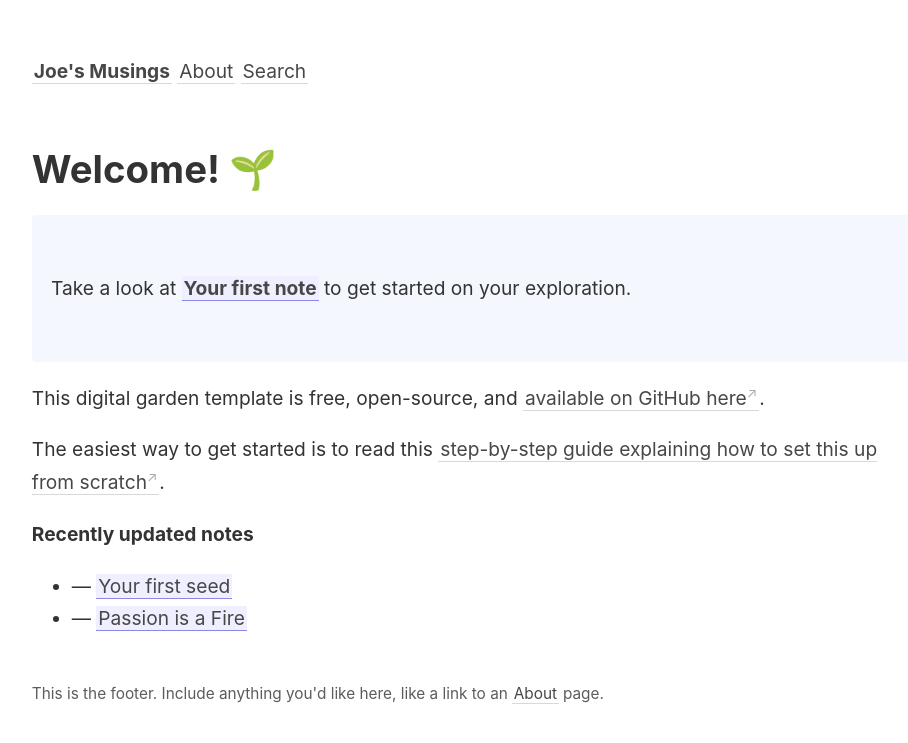
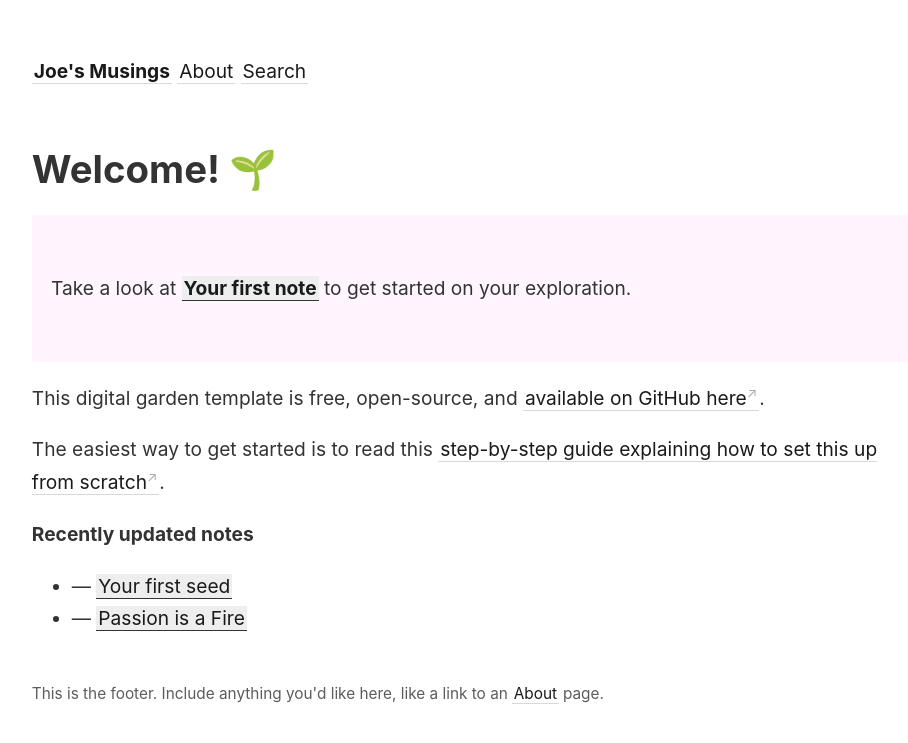
Before and after one commit to joesmusings/jekyll-garden, a Jekyll site: the page built from _pages/index.md, in a window 1280 px wide. Shown: the top 743 px of the page, without its empty margins (45-953 px from the left). Built offline with Jekyll 4.4.1, drawn with Linux system fonts in a browser that asks for light colours.

Commit message:
css updates & notes to self

```diff
--- a/_includes/link-previews.html
+++ b/_includes/link-previews.html
@@ -1,8 +1,8 @@
 <!-- That file is not particularly elegant. This will need a refactor at some point. -->
 <style>
   content a.internal-link {
-    border-color: #8b88e6;
-    background-color: #efefff;
+    border-color: #333333;
+    background-color: #eee;
   }
 
   #tooltip-wrapper {
--- a/_includes/notes_graph.html
+++ b/_includes/notes_graph.html
@@ -6,7 +6,7 @@
 
   .nodes circle {
     cursor: pointer;
-    fill: #8b88e6;
+    fill: #fca9ec;
     transition: all 0.15s ease-out;
   }
 
--- a/_pages/index.md
+++ b/_pages/index.md
@@ -7,7 +7,7 @@ permalink: /
 
 # Welcome! 🌱
 
-<p style="padding: 3em 1em; background: #f5f7ff; border-radius: 4px;">
+<p style="padding: 3em 1em; background:rgb(255, 245, 254); border-radius: 4px;">
   Take a look at <span style="font-weight: bold">[[Your first note]]</span> to get started on your exploration.
 </p>
 
--- a/_sass/_style.scss
+++ b/_sass/_style.scss
@@ -1,13 +1,8 @@
-// $color-primary: hsl(0, 0%, 10%);
-// $color-primary: hsl(0, 0%, 10%);
-// $color-text: hsl(0, 0%, 20%);
-// $color-box-background: mix($color-primary, white, 4%);
-
-$color-primary: #474747;
-$color-text: #333333;
+$color-primary: hsl(0, 0%, 10%);
+$color-text: hsl(0, 0%, 20%);
+$color-box-background: mix($color-primary, white, 4%);
 $color-subtext: hsl(0, 0%, 30%);
 $color-border: hsl(0, 0%, 85%);
-$color-box-background: #CCCCCC;
 $border-radius: 4px;
 $font-family: -apple-system, BlinkMacSystemFont, Segoe UI, Helvetica, Arial,
   sans-serif, Apple Color Emoji, Segoe UI Emoji, Segoe UI Symbol;
@@ -22,7 +17,6 @@ body {
   color: $color-text;
   font-size: 1rem;
   max-width: 63em;
-
   @media (min-width: 820px) {
     font-size: 1.2rem;
   }
@@ -88,7 +82,7 @@ a {
   color: $color-primary;
   &:hover {
     color: black !important;
-    background: #fffaf1;
+    background: rgb(255, 245, 254);
   }
   &:after {
     position: relative;
@@ -105,7 +99,7 @@ a {
 }
 
 *:focus {
-  background: #ffe8bc !important;
+  background: #ccc !important;
   color: black !important;
 }
 
```
Also changed, not shown: README.md (+11 -0 lines).
